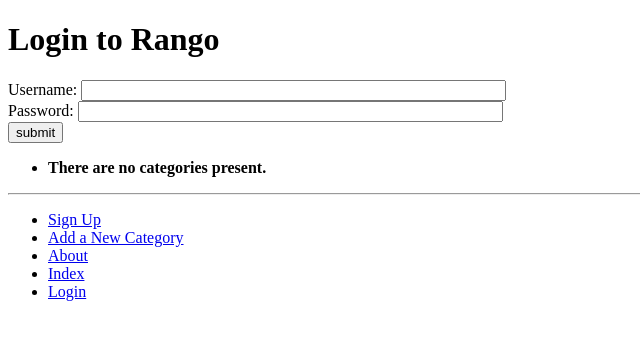
After one commit to 2996229k/tango_with_django_project, a Django app: page /rango/login/ in a window 1280 px wide. The commit adds this page. Shown: the top 340 px of the page, without its empty margins (0-640 px from the left). Run offline with Django 3.2, Linux system fonts and the light colour scheme; data that the repository does not hold is empty.

Commit message:
Chapter 9: add login functionality

```diff
--- a/rango/urls.py
+++ b/rango/urls.py
@@ -11,5 +11,7 @@ urlpatterns = [
     path('add_category/', views.add_category, name='add_category'),
     path('category/<slug:category_name_slug>/add_page/', views.add_page, name='add_page'),
     path('register/', views.register, name='register'),
+    path('login/', views.user_login, name='login'),
+
 
 ]
--- a/rango/views.py
+++ b/rango/views.py
@@ -1,6 +1,7 @@
 from django.shortcuts import render, redirect
 from rango.forms import CategoryForm
-
+from django.contrib.auth import authenticate, login
+from django.http import HttpResponse
 from rango.models import Category
 from rango.models import Page
 from rango.forms import PageForm
@@ -139,3 +140,24 @@ def register(request):
                   context={'user_form': user_form,
                            'profile_form': profile_form,
                            'registered': registered})
+
+
+def user_login(request):
+    # If the request is a HTTP POST, try to pull out the relevant information.
+    if request.method == 'POST':
+        username = request.POST.get('username')
+        password = request.POST.get('password')
+
+        user = authenticate(username=username, password=password)
+
+        if user:
+            if user.is_active:
+                login(request, user)
+                return redirect(reverse('rango:index'))
+            else:
+                return HttpResponse("Your Rango account is disabled.")
+        else:
+            print(f"Invalid login details: {username}, {password}")
+            return HttpResponse("Invalid login details supplied.")
+    else:
+        return render(request, 'rango/login.html')
--- a/templates/rango/base.html
+++ b/templates/rango/base.html
@@ -32,6 +32,8 @@
             <li><a href="{% url 'rango:add_category' %}">Add a New Category</a></li>
             <li><a href="{% url 'rango:about' %}">About</a></li>
             <li><a href="{% url 'rango:index' %}">Index</a></li>
+            <li><a href="{% url 'rango:login' %}">Login</a></li>
+
         </ul>
     </div>
 
--- a/templates/rango/index.html
+++ b/templates/rango/index.html
@@ -9,7 +9,12 @@
 <h1>Rango says...</h1>
 
 <div>
+    {% if user.is_authenticated %}
+    howdy {{ user.username }}!<br />
+    {% else %}
     hey there partner!<br />
+    {% endif %}
+
     <strong>{{ boldmessage }}</strong>
 </div>
 
--- /dev/null
+++ b/templates/rango/login.html
@@ -0,0 +1,19 @@
+{% extends 'rango/base.html' %}
+{% load staticfiles %}
+
+{% block title_block %}
+Login
+{% endblock %}
+
+{% block body_block %}
+<h1>Login to Rango</h1>
+
+<form id="login_form" method="post" action="{% url 'rango:login' %}">
+    {% csrf_token %}
+    Username: <input type="text" name="username" value="" size="50" />
+    <br />
+    Password: <input type="password" name="password" value="" size="50" />
+    <br />
+    <input type="submit" value="submit" />
+</form>
+{% endblock %}
```
